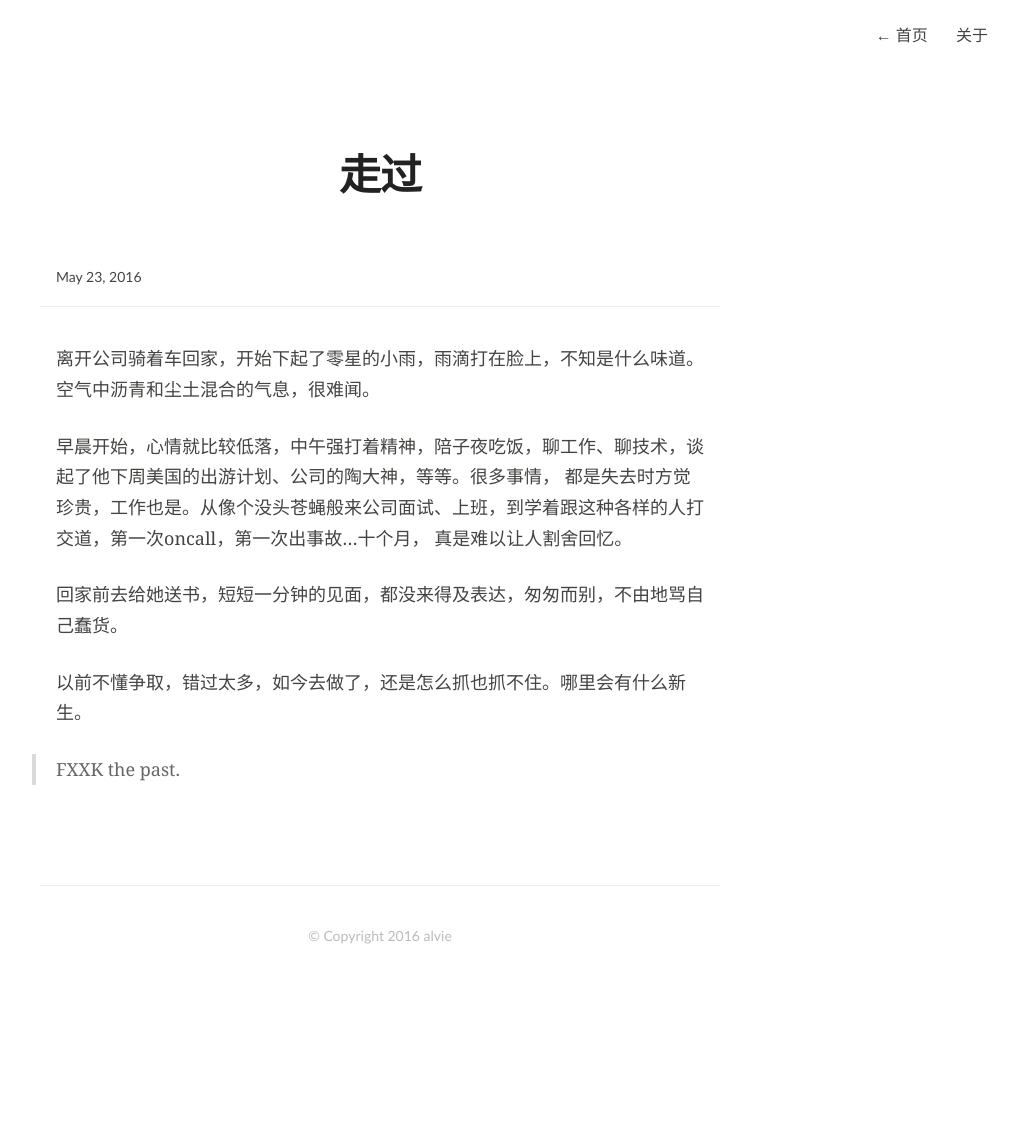
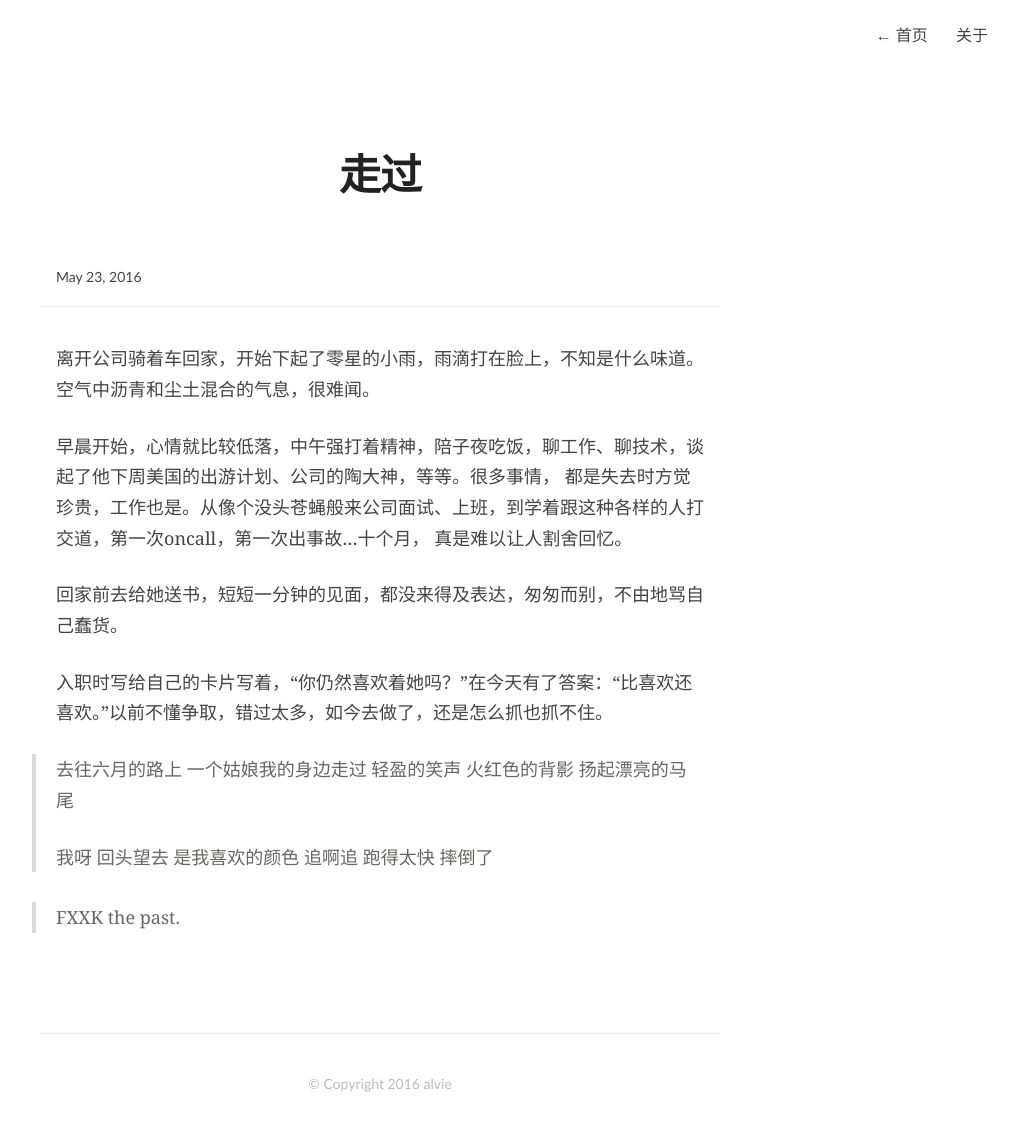
Before and after one commit to alviezhang/so-long-my-past, a Jekyll site: the page built from _posts/2016/2016-05-23-pass-away.md, in a window 1280 px wide. Shown: the whole page, without its empty margins (260-1272 px from the left). Built offline with Jekyll 4.4.1, drawn with Linux system fonts in a browser that asks for light colours; before the commit the page ends 986 px from its top, so only the background shows below that.

Commit message:
Update 2016-05-23-pass-away.md

```diff
--- a/_posts/2016/2016-05-23-pass-away.md
+++ b/_posts/2016/2016-05-23-pass-away.md
@@ -13,6 +13,16 @@ tags:
 
 回家前去给她送书，短短一分钟的见面，都没来得及表达，匆匆而别，不由地骂自己蠢货。
 
-以前不懂争取，错过太多，如今去做了，还是怎么抓也抓不住。哪里会有什么新生。
+入职时写给自己的卡片写着，“你仍然喜欢着她吗？”在今天有了答案：“比喜欢还喜欢。”以前不懂争取，错过太多，如今去做了，还是怎么抓也抓不住。
+
+> 去往六月的路上
+> 一个姑娘我的身边走过
+> 轻盈的笑声
+> 火红色的背影 扬起漂亮的马尾
+>
+> 我呀 回头望去
+> 是我喜欢的颜色
+> 追啊追
+> 跑得太快 摔倒了
 
 > FXXK the past.
```
